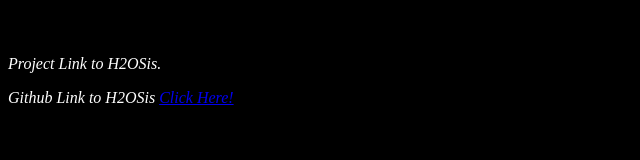
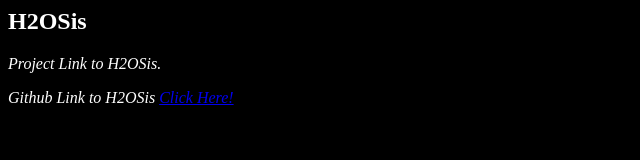
Before and after one commit to dev-6768/GDSCProjectSite, a plain HTML site: page index.html in a window 1280 px wide. Shown: the whole page, without its empty margins (0-640 px from the left). Drawn offline with Linux system fonts and the light colour scheme.

Commit message:
Update index.html

```diff
--- a/index.html
+++ b/index.html
@@ -3,7 +3,7 @@
 <title>GDSC Project Site</title>
 </head>
 <body bgcolor="black">
-<p style="color:white"><h2>H2OSis</h2></p>
+<p><h2 style="color:white">H2OSis</h2></p>
 <p style = "color:white"><i>Project Link to H2OSis.</i></p>
 <p style="color:white"><i>Github Link to H2OSis </i><a href="https://github.com/dev-6768/H2OSis/tree/master"><i>Click Here!</i></a></p>
 </body>
```
